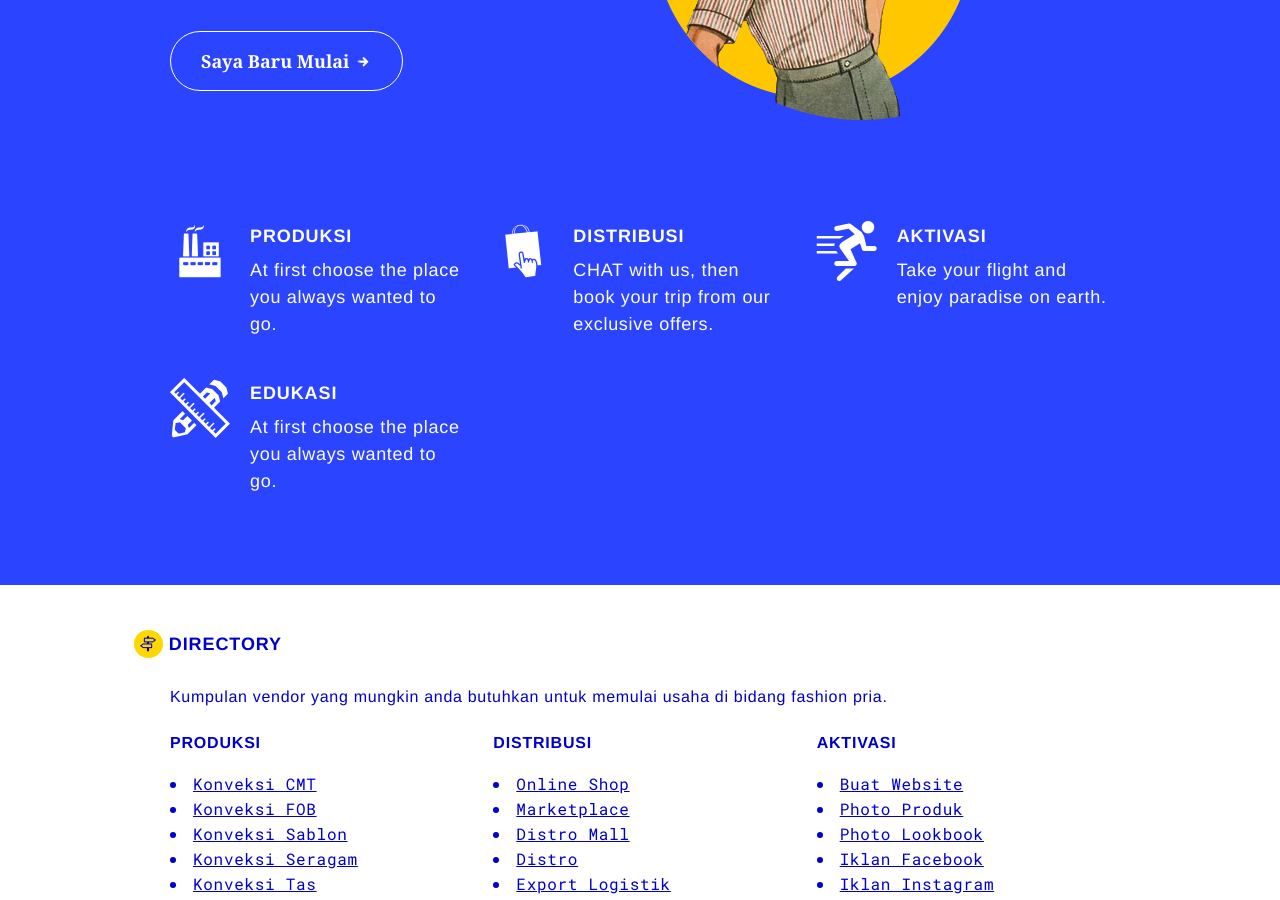
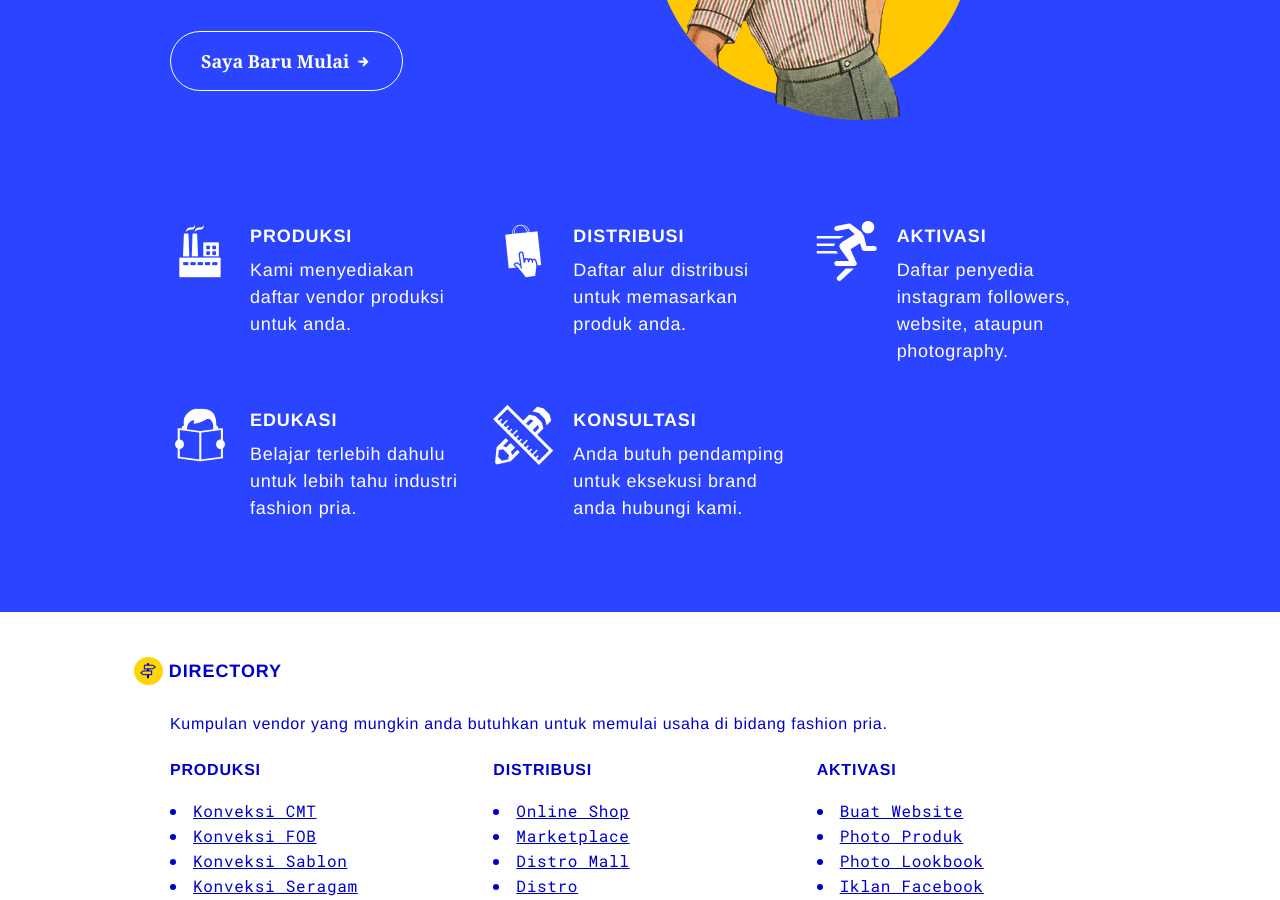
Before and after one commit to kemtol/fashion-pria, a Jekyll site: the page built from index.html, in a window 1280 px wide and 900 px high, scrolled down 369 px. Built offline with Jekyll 4.4.1, drawn with Linux system fonts in a browser that asks for light colours.

Commit message:
Update header.html

```diff
--- a/_includes/header.html
+++ b/_includes/header.html
@@ -26,28 +26,35 @@
 						<div class="single-process">
 							<i class="icofont-industries-2"></i>
 							<h6>Produksi</h6>
-							<p>At first choose the place you always wanted to go.</p>
+							<p>Kami menyediakan daftar vendor produksi untuk anda.</p>
 						</div>
 					</div><!-- .col -->
 					<div class="col-md-4 col-sm-6">
 						<div class="single-process">
 							<i class="icofont-prestashop"></i>
 							<h6>Distribusi</h6>
-							<p>CHAT with us, then book your trip from our exclusive offers.</p>
+							<p>Daftar alur distribusi untuk memasarkan produk anda.</p>
 						</div>
 					</div><!-- .col -->
 					<div class="col-md-4 col-sm-6">
 						<div class="single-process">
 							<i class="icofont-runner-alt-1"></i>
 							<h6>Aktivasi</h6>
-							<p>Take your flight and enjoy paradise on earth.</p>
+							<p>Daftar penyedia instagram followers, website, ataupun photography.</p>
 						</div>
 					</div><!-- .col -->
 					<div class="col-md-4 col-sm-6 clearfix">
 						<div class="single-process">
+							<i class="icofont-learn"></i>
+							<h6>Edukasi</h6>
+							<p>Belajar terlebih dahulu untuk lebih tahu industri fashion pria.</p>
+						</div>
+					</div><!-- .col -->
+					<div class="col-md-4 col-sm-6">
+						<div class="single-process">
 							<i class="icofont-instrument"></i>
-							<h6>Edukasi</h6>
-							<p>At first choose the place you always wanted to go.</p>
+							<h6>Konsultasi</h6>
+							<p>Anda butuh pendamping untuk eksekusi brand anda hubungi kami.</p>
 						</div>
 					</div><!-- .col -->
 				</div><!-- .row -->
```
